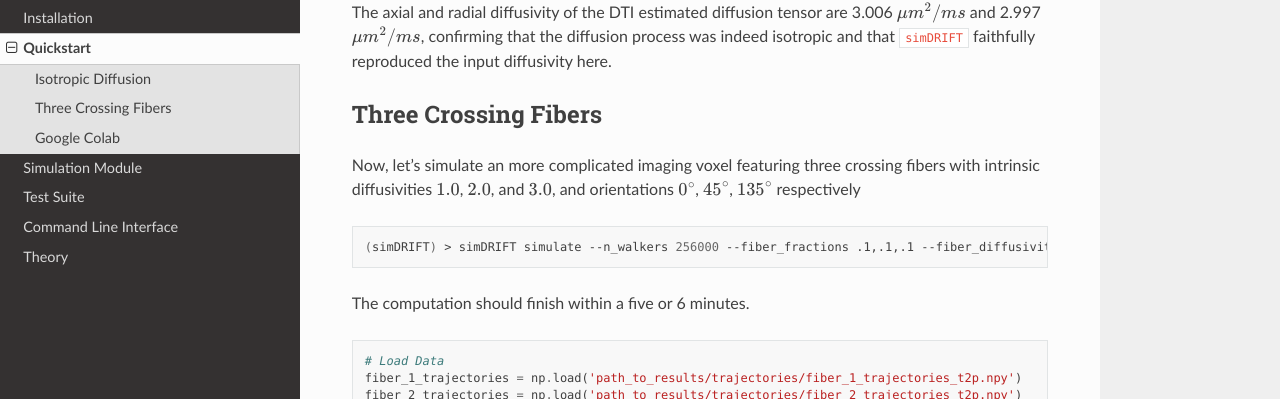
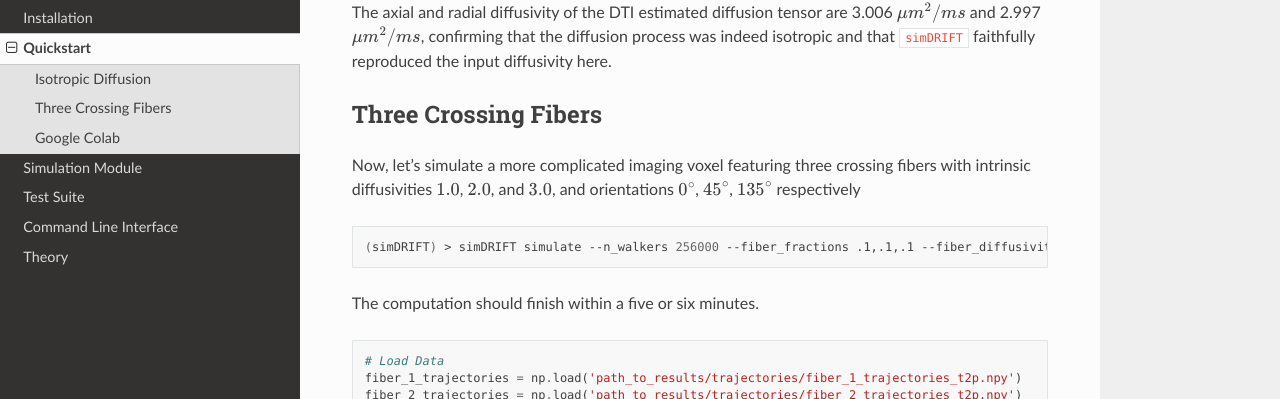
Before and after one commit to jacobblum/simDRIFT, a Sphinx documentation site: the page built from docs/source/quickstart-index.rst, in a window 1280 px wide and 900 px high, scrolled down 2693 px. Shown: the part 102-501 px from the top of the window. Built offline with Sphinx 7.4.7 and the Read the Docs theme 2.0.0, drawn with Linux system fonts in a browser that asks for light colours.

Commit message:
Update quickstart-index.rst

```diff
--- a/docs/source/quickstart-index.rst
+++ b/docs/source/quickstart-index.rst
@@ -106,14 +106,14 @@
 
 Three Crossing Fibers
 ----------------
-Now, let's simulate an more complicated imaging voxel featuring three crossing fibers with intrinsic diffusivities :math:`1.0`, :math:`2.0`, and :math:`3.0`, and orientations :math:`0^{\circ}`,
+Now, let's simulate a more complicated imaging voxel featuring three crossing fibers with intrinsic diffusivities :math:`1.0`, :math:`2.0`, and :math:`3.0`, and orientations :math:`0^{\circ}`,
 :math:`45^{\circ}`, :math:`135^{\circ}` respectively
 
 .. code-block:: bash
 
     (simDRIFT) > simDRIFT simulate --n_walkers 256000 --fiber_fractions .1,.1,.1 --fiber_diffusivities 1.,2.,3. --thetas 0,45,135 --fiber_radii 2.5,2.5,2.5 --cell_fractions 0.,0.
 
-The computation should finish within a five or 6 minutes.
+The computation should finish within a five or six minutes.
 
 .. code-block:: python
 
```
